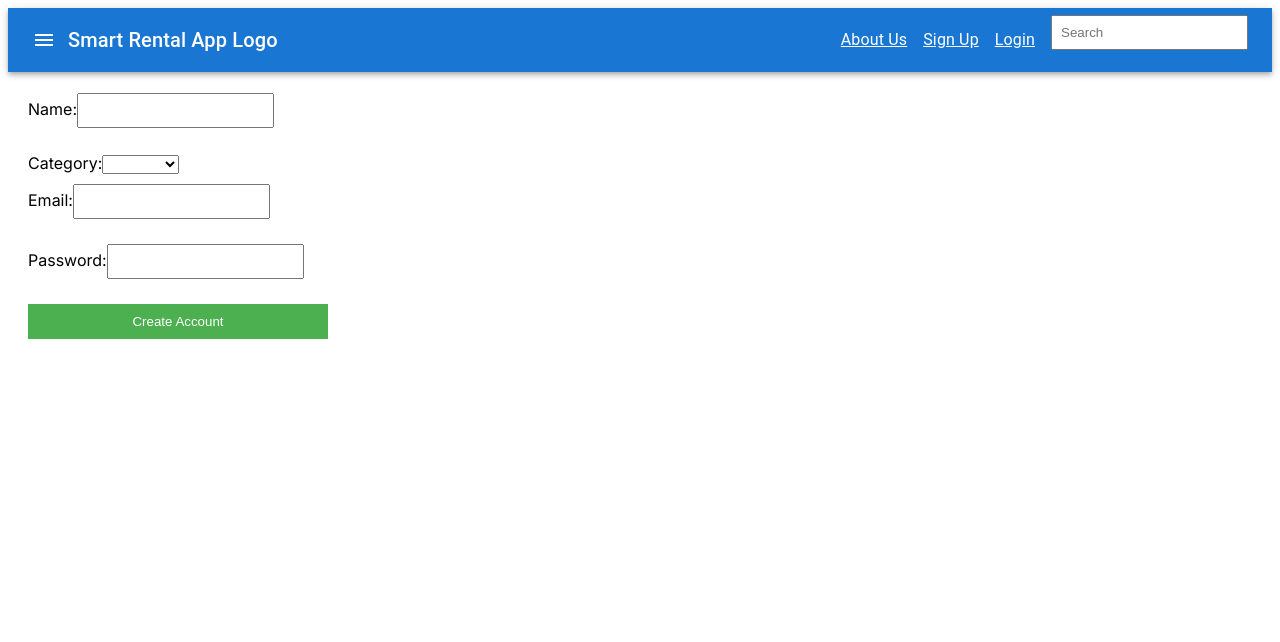
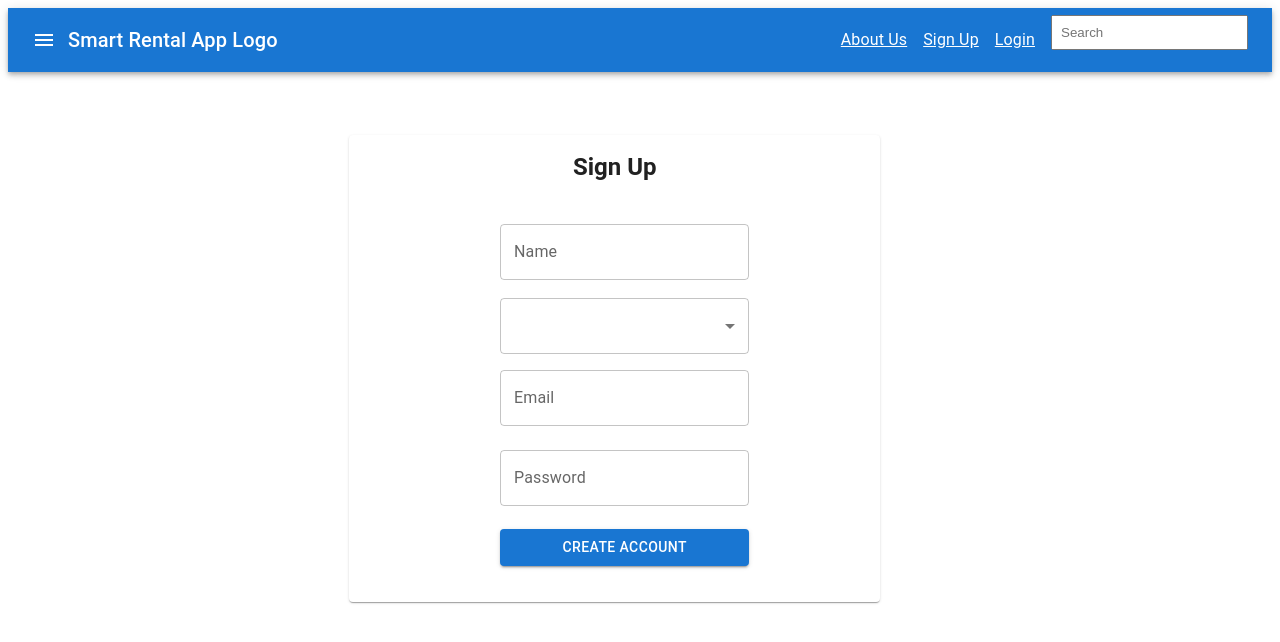
Before and after one commit to Heisenberg1607/SMART-RENTAL-APP, a Next.js app: page /SignUp in a window 1280 px wide. Shown: the top 642 px of the page. Built offline with nearby package versions, Linux system fonts and the light colour scheme; no server answers.

Commit message:
"Sign Up" Css added

```diff
--- a/package.json
+++ b/package.json
@@ -12,6 +12,7 @@
     "@emotion/cache": "^11.11.0",
     "@emotion/react": "^11.11.3",
     "@emotion/styled": "^11.11.0",
+    "@material/card": "^14.0.0",
     "@mui/icons-material": "^5.15.4",
     "@mui/material": "^5.15.5",
     "@mui/material-nextjs": "^5.15.3",
@@ -22,6 +23,7 @@
     "class-variance-authority": "^0.7.0",
     "clsx": "^2.1.0",
     "firebase": "^10.7.1",
+    "framer-motion": "^10.18.0",
     "next": "14.0.4",
     "postcss": "^8.4.33",
     "react": "^18",
--- a/src/app/SignUp/page.jsx
+++ b/src/app/SignUp/page.jsx
@@ -1,19 +1,117 @@
-'use client'
+// "use client";
+// import { useState } from "react";
+// import { UserAuth } from "../Context/AuthContext";
+// import "./signUp.css";
+
+// const page = ({ onSubmit }) => {
+//   const { createUser, errorMessage, addDataToFireStore } = UserAuth();
+//   const [name, setName] = useState("");
+//   const [email, setEmail] = useState("");
+//   const [password, setPassword] = useState("");
+//   const [type, setType] = useState("");
+
+//   console.log("this is the value in state", type);
+
+//   const handleSubmit = (e) => {
+//     e.preventDefault();
+//     createUser(email, password);
+
+//     console.log("this is the value in handleSubmit", type);
+
+//     const added = addDataToFireStore(name, email, type, password);
+
+//     console.log("result is: ", added);
+
+//     if (added) {
+//       setName("");
+//       setEmail("");
+//       setType("");
+
+//       alert("Account Created");
+//     }
+//     console.log(email, password);
+//     // googleSignIn(email, password);
+//   };
+
+//   return (
+//     <>
+//       <div>{errorMessage ? <h1>email already in use </h1> : <h1></h1>}</div>
+//       <form onSubmit={handleSubmit}>
+//         <label htmlFor="">
+//           Name:
+//           <input
+//             type="text"
+//             value={name}
+//             onChange={(e) => setName(e.target.value)}
+//           />
+//         </label>
+
+//         <label>
+//           Category:
+//           <select
+//             name="Type of customer"
+//             id=""
+//             onChange={(e) => {
+//               setType(e.target.value);
+//               console.log("Selected type:", e.target.value);
+//             }}
+//           >
+//             <option value=""></option>
+//             <option value="Borrower">Borrower</option>
+//             <option value="Owner">Owner</option>
+//           </select>
+//         </label>
+//         <label>
+//           Email:
+//           <input
+//             type="email"
+//             value={email}
+//             onChange={(e) => setEmail(e.target.value)}
+//           />
+//         </label>
+//         <label>
+//           Password:
+//           <input
+//             type="password"
+//             value={password}
+//             onChange={(e) => setPassword(e.target.value)}
+//           />
+//         </label>
+//         <button type="submit">Create Account</button>
+//       </form>
+//     </>
+//   );
+// };
+
+// export default page;
+
+"use client";
+import React from "react";
 import { useState } from "react";
 import { UserAuth } from "../Context/AuthContext";
-import "./signUp.css"
-
+import {
+  Card,
+  CardContent,
+  CardActionArea,
+  CardActions,
+  Typography,
+  TextField,
+  Select,
+  FormControlLabel,
+  Checkbox,
+  Button,
+} from "@mui/material";
+import "./signUp.css";
+import { CheckBox } from "@mui/icons-material";
 
 const page = ({ onSubmit }) => {
-
-  const {createUser, errorMessage, addDataToFireStore } = UserAuth();
-  const [name, setName] = useState("")
+  const { createUser, errorMessage, addDataToFireStore } = UserAuth();
+  const [name, setName] = useState("");
   const [email, setEmail] = useState("");
   const [password, setPassword] = useState("");
   const [type, setType] = useState("");
 
-
-  console.log("this is the value in state" , type);
+  console.log("this is the value in state", type);
 
   const handleSubmit = (e) => {
     e.preventDefault();
@@ -21,9 +119,9 @@ const page = ({ onSubmit }) => {
 
     console.log("this is the value in handleSubmit", type);
 
-    const added = addDataToFireStore(name, email, type,password);
+    const added = addDataToFireStore(name, email, type, password);
 
-    console.log("result is: ",added);
+    console.log("result is: ", added);
 
     if (added) {
       setName("");
@@ -34,46 +132,74 @@ const page = ({ onSubmit }) => {
     }
     console.log(email, password);
     // googleSignIn(email, password);
+
+    // function handleSelect(e) {
+    //   (e) => setType(e.target.value);
+    // }
   };
 
   return (
-    <>
-      <div>{ errorMessage ? <h1>email already in use </h1> : <h1></h1>}</div>
-      <form onSubmit={handleSubmit}>
+    <Card className="centered-card">
+      <CardActionArea>
+        <CardContent>
+          <Typography variant="h5" component="h2">
+            <b>Sign Up</b>
+          </Typography>
+          {errorMessage ? (
+            <Typography color="error">{errorMessage}</Typography>
+          ) : null}
+          <form onSubmit={handleSubmit} className="centered-card">
+            <TextField
+              label="Name"
+              value={name}
+              onChange={(e) => setName(e.target.value)}
+              fullWidth
+              margin="normal"
+            />
+            <Select
+              style={{ marginTop: "10px" }}
+              label="Type Of Customer"
+              value={type}
+              onChange={(e) => setType(e.target.value)}
+              // fullWidth
+              margin="normal"
+            >
+              <option value="Borrower" style={{ cursor: "pointer" }}>
+                Borrower
+              </option>
+              <option value="Owner" style={{ cursor: "pointer" }}>
+                Owner
+              </option>
+            </Select>
 
-        <label htmlFor="">Name:
-
-          <input type="text" value={name} onChange={(e) => setName(e.target.value)} />
-
-        </label>
-
-        <label>
-          Category:
-          <select name="Type of customer" id="" onChange={(e) => { setType(e.target.value); console.log("Selected type:", e.target.value);  }}>
-            <option value=""></option>
-            <option value="Borrower" >Borrower</option>
-            <option value="Owner">Owner</option>
-          </select>
-        </label>
-        <label>
-          Email:
-          <input
+            <TextField
+              label="Email"
               type="email"
               value={email}
               onChange={(e) => setEmail(e.target.value)}
+              fullWidth
+              margin="normal"
             />
-        </label>
-        <label>
-          Password:
-          <input
+            <TextField
+              label="Password"
               type="password"
               value={password}
               onChange={(e) => setPassword(e.target.value)}
+              fullWidth
+              margin="normal"
             />
-        </label>
-        <button type="submit">Create Account</button>
+            <Button
+              type="submit"
+              fullWidth
+              variant="contained"
+              style={{ marginTop: "15px" }}
+            >
+              Create Account
+            </Button>
           </form>
-    </>
+        </CardContent>
+      </CardActionArea>
+    </Card>
   );
 };
 
--- a/src/app/SignUp/signUp.css
+++ b/src/app/SignUp/signUp.css
@@ -25,3 +25,12 @@ button {
 button:hover {
   background-color: #45a049;
 }
+
+.centered-card {
+  max-width: 50%;
+  max-height: 50%;
+  margin-left: 27%;
+  margin-right: 31%;
+  margin-top: 5%;
+  text-align: center;
+}
```
Also changed, not shown: src/app/Login/page.jsx (+3 -4 lines), 1 other file (tests, documents, lock files or other folders). Lines whose indentation alone changed are shown as unchanged.
